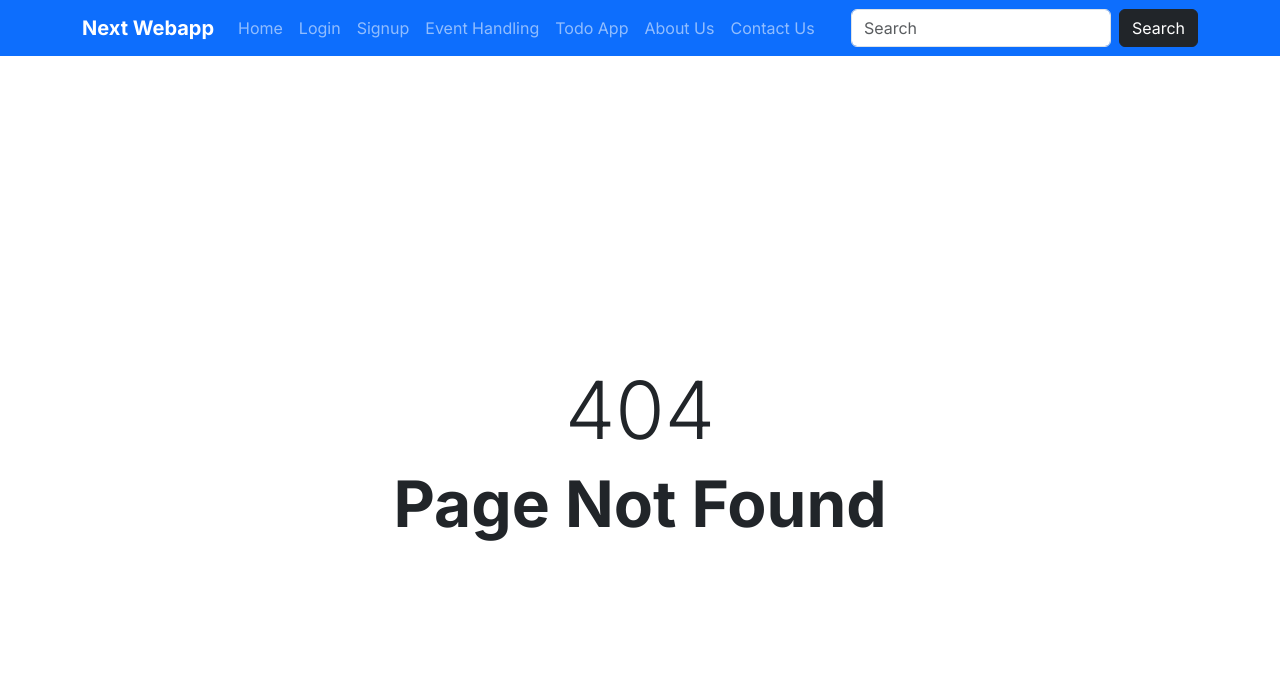
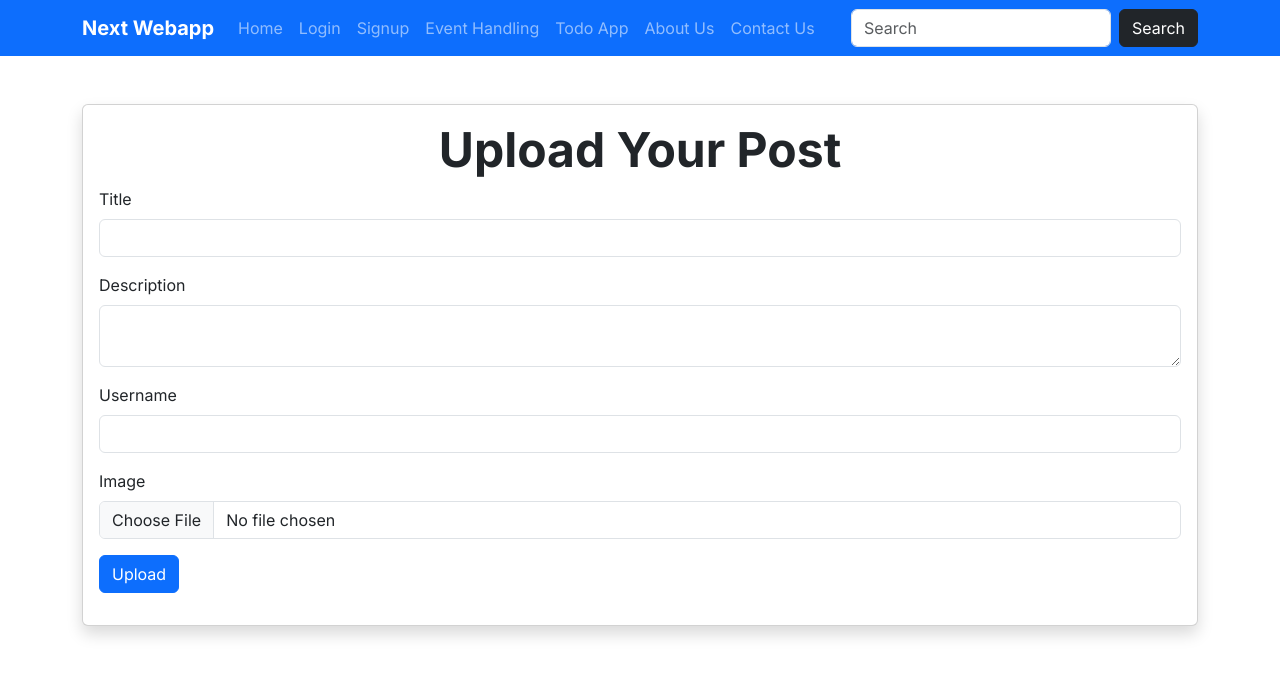
Before and after one commit to digipodium/DP-2024-FEB-MERN-0500, a Next.js app in the folder Section 2/frontend/: page /uploadpost in a window 1280 px wide. Before the commit this address had no page. Shown: the top 676 px of the page. Built offline with nearby package versions, Linux system fonts and the light colour scheme.

Commit message:
postform

```diff
--- /dev/null
+++ b/Section 2/frontend/src/app/uploadpost/page.jsx
@@ -0,0 +1,97 @@
+'use client';
+import { useFormik } from 'formik';
+import React from 'react'
+
+const UploadPost = () => {
+
+    const postForm = useFormik({
+        initialValues: {
+            title: '',
+            description: '',
+            username: '',
+            image: '',
+            postedAt: new Date()
+        },
+        onSubmit: (values) => {
+            console.log(values);
+        }
+    })
+
+    return (
+        <div>
+            <div className="container py-5">
+                <div className="card shadow">
+                    <div className="card-body">
+                        <h1 className="text-center display-5 fw-bold">Upload Your Post</h1>
+                        <form onSubmit={postForm.handleSubmit}>
+
+                            <div class="mb-3">
+                                <label for="" class="form-label">Title</label>
+                                <input
+                                    type="text"
+                                    id="title"
+                                    onChange={postForm.handleChange}
+                                    value={postForm.values.title}
+                                    class="form-control"
+                                    placeholder=""
+                                    aria-describedby="helpId"
+                                />
+                            </div>
+
+                            <div class="mb-3">
+                                <label for="" class="form-label">Description</label>
+                                <textarea
+                                    type="text"
+                                    id="description"
+                                    onChange={postForm.handleChange}
+                                    value={postForm.values.description}
+                                    class="form-control"
+                                    placeholder=""
+                                    aria-describedby="helpId"
+                                ></textarea>
+
+                            </div>
+
+                            <div class="mb-3">
+
+                                <label for="" class="form-label">Username</label>
+
+                                <input
+                                    type="text"
+                                    id="username"
+                                    onChange={postForm.handleChange}
+                                    value={postForm.values.username}
+                                    class="form-control"
+                                    placeholder=""
+                                    aria-describedby="helpId"
+                                />
+
+                            </div>
+
+                            <div class="mb-3">
+
+                                <label for="" class="form-label">Image</label>
+                                <input
+                                    type="file"
+                                    id="image"
+                                    onChange={postForm.handleChange}
+                                    value={postForm.values.image}
+                                    class="form-control"
+                                    placeholder=""
+                                    aria-describedby="helpId"
+                                />
+                            </div>
+
+                            <div class="mb-3">
+                                <button type="submit" class="btn btn-primary">Upload</button>
+                            </div>
+
+                        </form>
+                    </div>
+                </div>
+            </div>
+        </div>
+    )
+}
+
+export default UploadPost;
```
